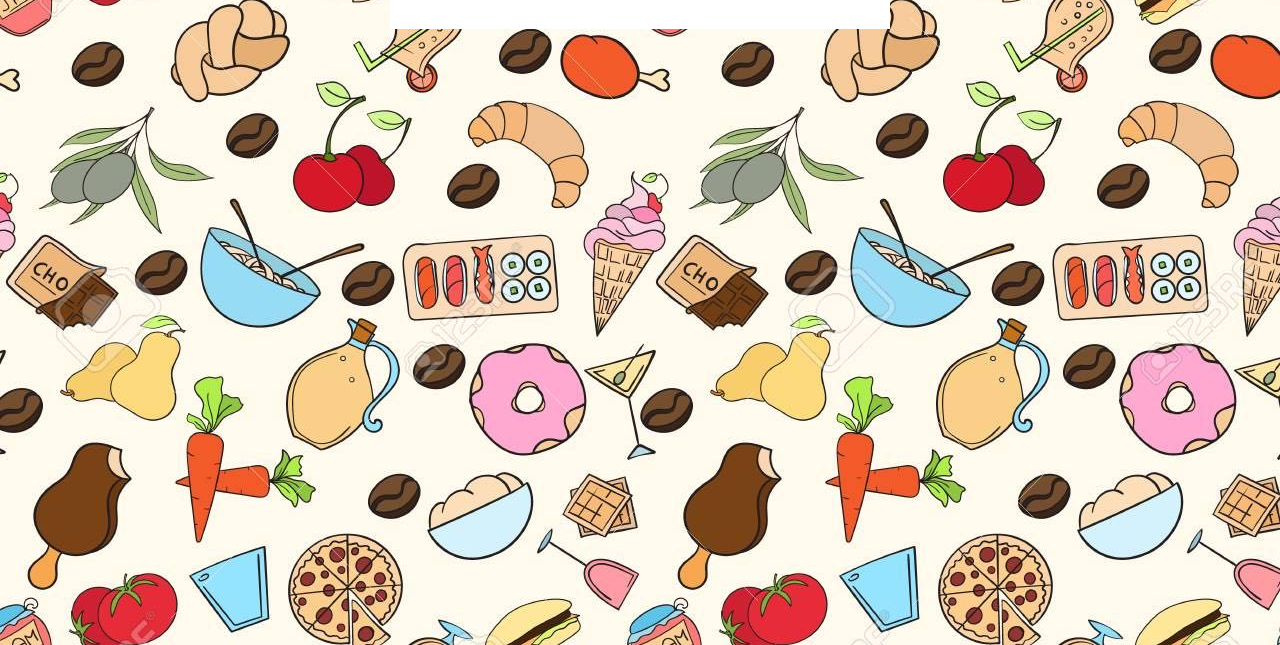
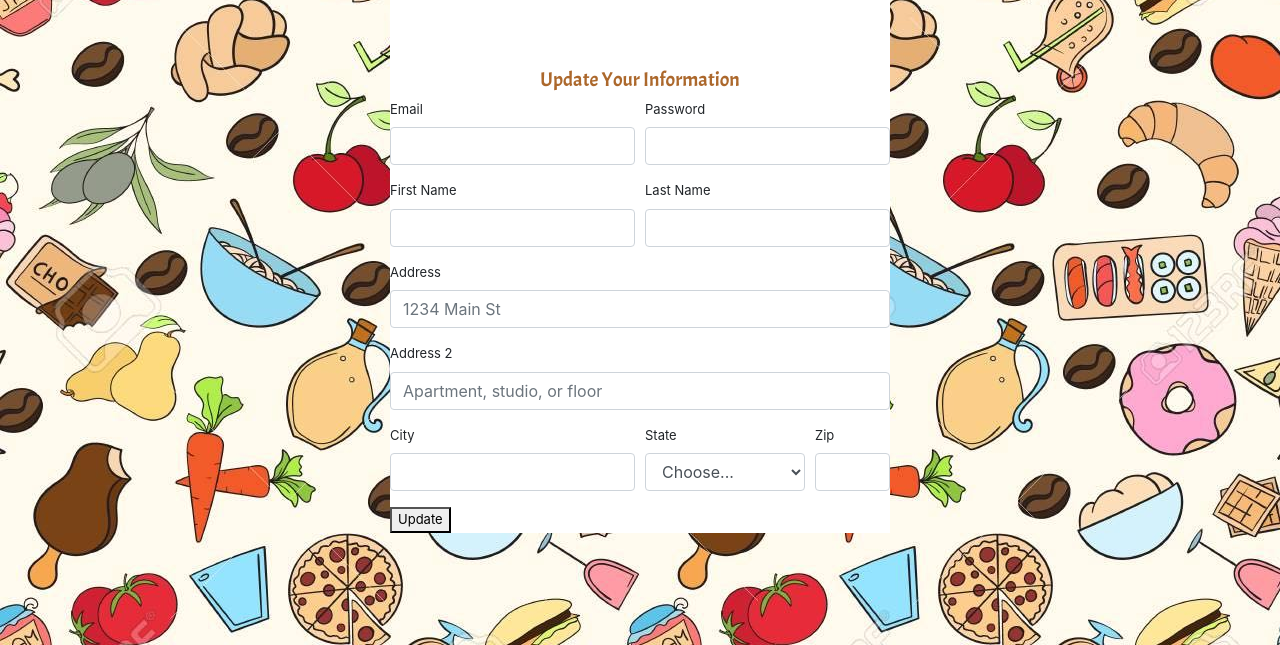
Before and after one commit to ErminaJoseph/CEK_Project2, a website: page public/profile.html in a window 1280 px wide. Shown: the part 155-800 px from the top of the page. Drawn offline with nearby package versions, Linux system fonts and the light colour scheme; files that its build step writes are made by us from their sources; no server answers; files whose address does not match are found by name.

Commit message:
re-adding update information div, whoops

```diff
--- a/public/profile.html
+++ b/public/profile.html
@@ -55,7 +55,113 @@
             </div>
         </div>
 
-        </div>
+
+        <form id="add-user">
+            <br>
+            <br>
+            <h5>Update Your Information</h5>
+            <div class="form-row">
+                <div class="form-group col-md-6">
+                    <label for="inputEmail2">Email</label>
+                    <input type="email" class="form-control" id="inputEmailNew">
+                </div>
+                <div class="form-group col-md-6">
+                    <label for="inputPassword2">Password</label>
+                    <input type="password" class="form-control" id="inputPasswordNew">
+                </div>
+            </div>
+            <div class="form-row">
+                <div class="form-group col-md-6">
+                    <label for="inputName">First Name</label>
+                    <input type="text" class="form-control" id="inputFirstName">
+                </div>
+                <div class="form-group col-md-6">
+                    <label for="inputPassword2">Last Name</label>
+                    <input type="text" class="form-control" id="inputLastName">
+                </div>
+            </div>
+            <div class="form-group">
+                <label for="inputAddress">Address</label>
+                <input type="text" class="form-control" id="inputAddress" placeholder="1234 Main St">
+            </div>
+            <div class="form-group">
+                <label for="inputAddress2">Address 2</label>
+                <input type="text" class="form-control" id="inputAddress2" placeholder="Apartment, studio, or floor">
+            </div>
+            <div class="form-row">
+                <div class="form-group col-md-6">
+                    <label for="inputCity">City</label>
+                    <input type="text" class="form-control" id="inputCity">
+                </div>
+                <div class="form-group col-md-4">
+                    <label for="inputState">State</label>
+                    <select id="inputState" class="form-control">
+                        <option value="">Choose...</option>
+                        <option value="AL">Alabama</option>
+                        <option value="AK">Alaska</option>
+                        <option value="AZ">Arizona</option>
+                        <option value="AR">Arkansas</option>
+                        <option value="CA">California</option>
+                        <option value="CO">Colorado</option>
+                        <option value="CT">Connecticut</option>
+                        <option value="DE">Delaware</option>
+                        <option value="DC">District Of Columbia</option>
+                        <option value="FL">Florida</option>
+                        <option value="GA">Georgia</option>
+                        <option value="HI">Hawaii</option>
+                        <option value="ID">Idaho</option>
+                        <option value="IL">Illinois</option>
+                        <option value="IN">Indiana</option>
+                        <option value="IA">Iowa</option>
+                        <option value="KS">Kansas</option>
+                        <option value="KY">Kentucky</option>
+                        <option value="LA">Louisiana</option>
+                        <option value="ME">Maine</option>
+                        <option value="MD">Maryland</option>
+                        <option value="MA">Massachusetts</option>
+                        <option value="MI">Michigan</option>
+                        <option value="MN">Minnesota</option>
+                        <option value="MS">Mississippi</option>
+                        <option value="MO">Missouri</option>
+                        <option value="MT">Montana</option>
+                        <option value="NE">Nebraska</option>
+                        <option value="NV">Nevada</option>
+                        <option value="NH">New Hampshire</option>
+                        <option value="NJ">New Jersey</option>
+                        <option value="NM">New Mexico</option>
+                        <option value="NY">New York</option>
+                        <option value="NC">North Carolina</option>
+                        <option value="ND">North Dakota</option>
+                        <option value="OH">Ohio</option>
+                        <option value="OK">Oklahoma</option>
+                        <option value="OR">Oregon</option>
+                        <option value="PA">Pennsylvania</option>
+                        <option value="RI">Rhode Island</option>
+                        <option value="SC">South Carolina</option>
+                        <option value="SD">South Dakota</option>
+                        <option value="TN">Tennessee</option>
+                        <option value="TX">Texas</option>
+                        <option value="UT">Utah</option>
+                        <option value="VT">Vermont</option>
+                        <option value="VA">Virginia</option>
+                        <option value="WA">Washington</option>
+                        <option value="WV">West Virginia</option>
+                        <option value="WI">Wisconsin</option>
+                        <option value="WY">Wyoming</option>
+                    </select>
+                </div>
+                <div class="form-group col-md-2">
+                    <label for="inputZip">Zip</label>
+                    <input type="text" class="form-control" id="inputZip">
+                </div>
+            </div>
+
+            <button id="update-user">Update</button>
+
+        </form>
+
+    </div>
+
 
 
 
```
